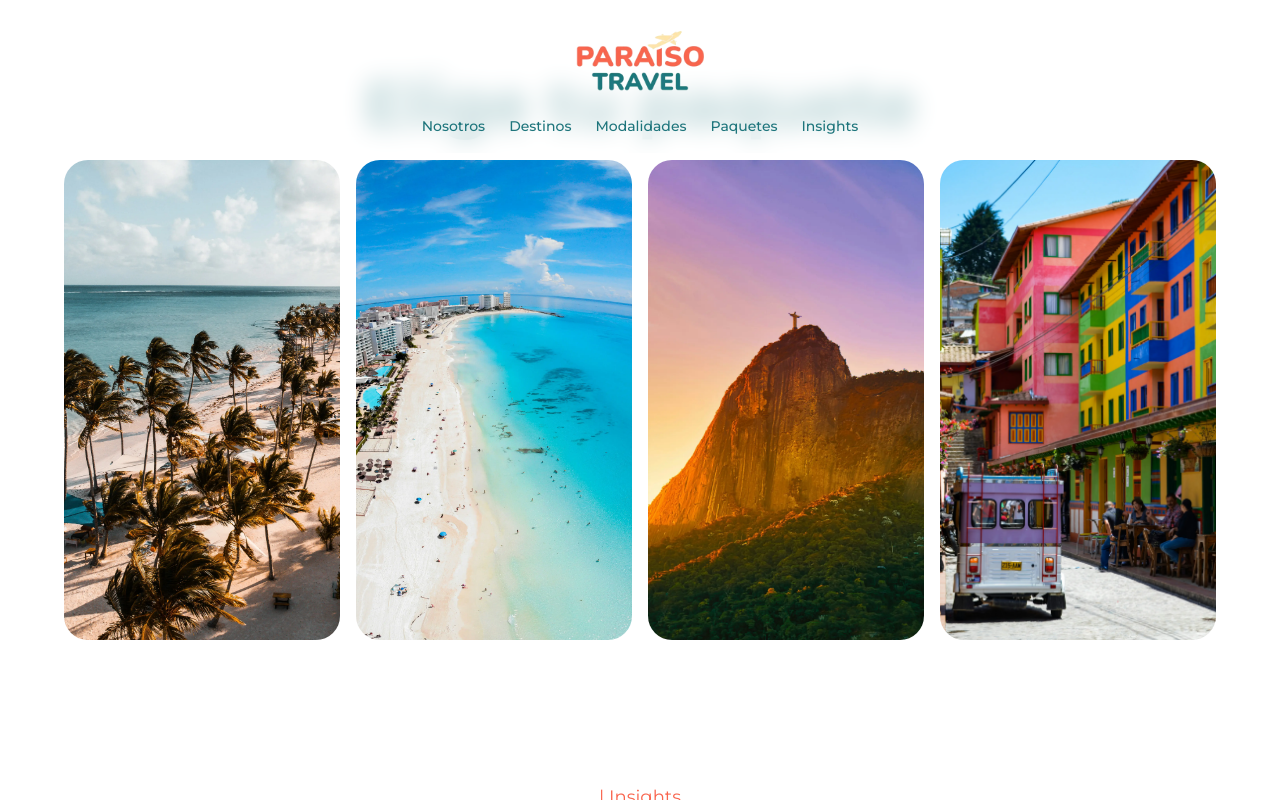
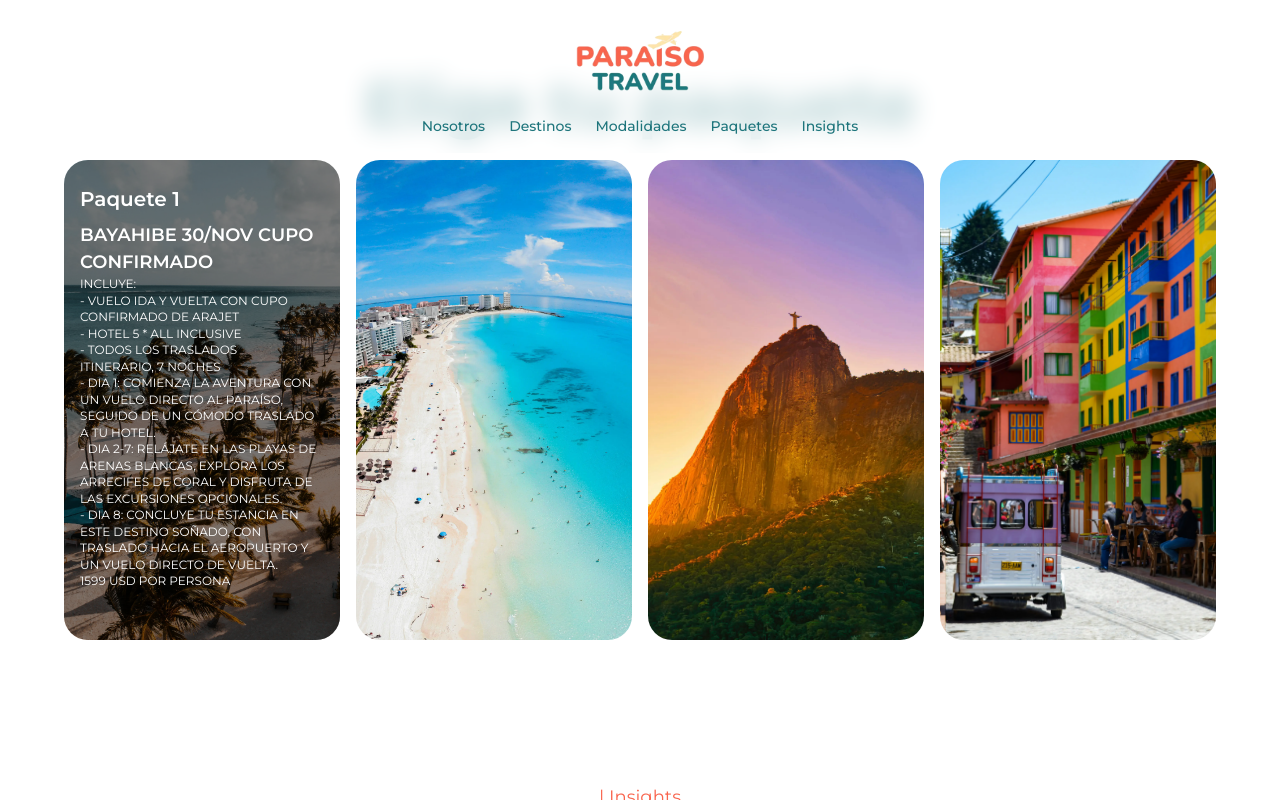
Before and after one commit to RamirezAgus/landing-travel, a React (Vite) app: page / in a window 1280 px wide. Both pictures are taken after a click on the element 202 px from the left and 4161 px from the top of the page. Shown: the part 3761-4561 px from the top of the page. Built offline with nearby package versions, Linux system fonts and the light colour scheme.

Commit message:
modifying styles from Navbar and PackCards components

```diff
--- a/src/components/Navbar.jsx
+++ b/src/components/Navbar.jsx
@@ -20,7 +20,8 @@ const Navbar = () => {
         <img
           src={logo}
           alt="logo"
-          className="object-contain md:w-[150px] w-[120px] md:h-[100px] h-[80px]"
+          className="object-contain md:w-[150px] w-[120px] md:h-[100px] h-[80px] cursor-pointer"
+          onClick={() => window.scrollTo({ top: 0, behavior: "smooth" })}
         />
 
         <div className="hidden md:flex md:gap-6">
--- a/src/components/PackCards.jsx
+++ b/src/components/PackCards.jsx
@@ -1,12 +1,26 @@
 import { motion } from "framer-motion";
 import { fadeIn } from "@/utils/motion";
+import { useState } from "react";
 
-const PackCards = ({ id, imgUrl, title, subtitle, index, handleClick, description }) => {
+const PackCards = ({
+  id,
+  imgUrl,
+  title,
+  subtitle,
+  index,
+  handleClick,
+  description,
+}) => {
+  const [isOpen, setIsOpen] = useState(false);
+
   return (
     <motion.div
       variants={fadeIn("up", "spring", index * 0.5, 0.75)}
       className="relative flex-1 min-w-[200px] sm:min-w-[250px] max-w-[300px] h-[480px] cursor-pointer"
-    onClick={() => handleClick(id)}
+      onClick={() => {
+        handleClick(id);
+        setIsOpen(!isOpen);
+      }}
     >
       <img
         src={imgUrl}
@@ -16,18 +30,22 @@ const PackCards = ({ id, imgUrl, title, subtitle, index, handleClick, descriptio
       <motion.div
         initial={{ opacity: 0 }}
         whileHover={{ opacity: 1 }}
-        transition={{ duration: 0.3, ease: 'easeInOut' }}
-      className="absolute bottom-0 p-4 flex justify-start w-full h-full flex-col bg-[rgba(0,0,0,0.5)] rounded-[24px]">
+        animate={{ opacity: isOpen ? 1 : 0 }}
+        transition={{ duration: 0.3, ease: "easeInOut" }}
+        className="absolute bottom-0 p-4 flex justify-start w-full h-full flex-col bg-[rgba(0,0,0,0.5)] rounded-[24px]"
+      >
         <h2 className="mt-[8px] font-semibold sm:text-[20px] text-[18px] text-white">
           {title}
         </h2>
-            <p className="mt-[8px] font-semibold sm:text-[18px] text-[16px] text-white">{subtitle}</p>
-          <p className="font-normal text-[13px] leading-[20.16px] text-white whitespace-pre-line ">
+        <p className="mt-[8px] font-semibold sm:text-[18px] text-[16px] text-white">
+          {subtitle}
+        </p>
+        <p className="font-normal text-[12px] leading-snug text-white whitespace-pre-line ">
           {description}
         </p>
       </motion.div>
     </motion.div>
-  )
-}
+  );
+};
 
 export default PackCards;
```
Lines whose indentation alone changed are shown as unchanged.
